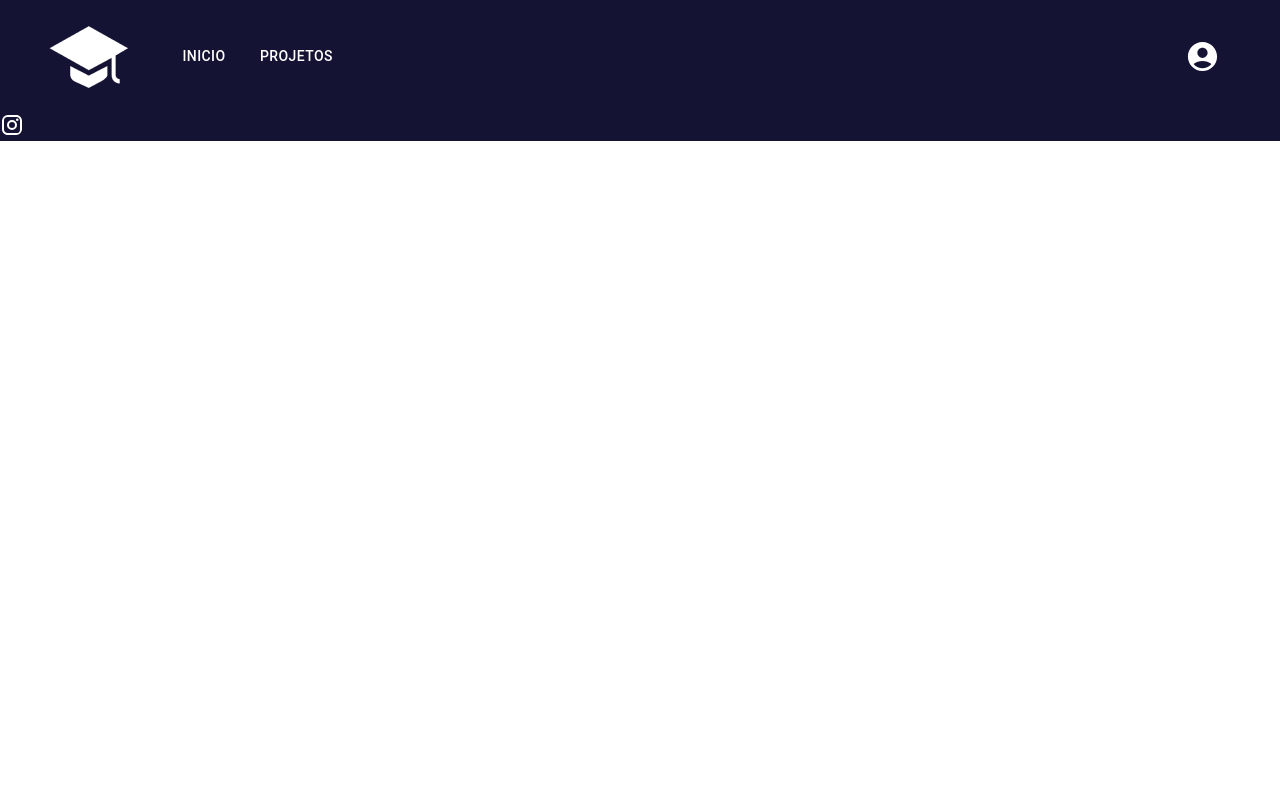
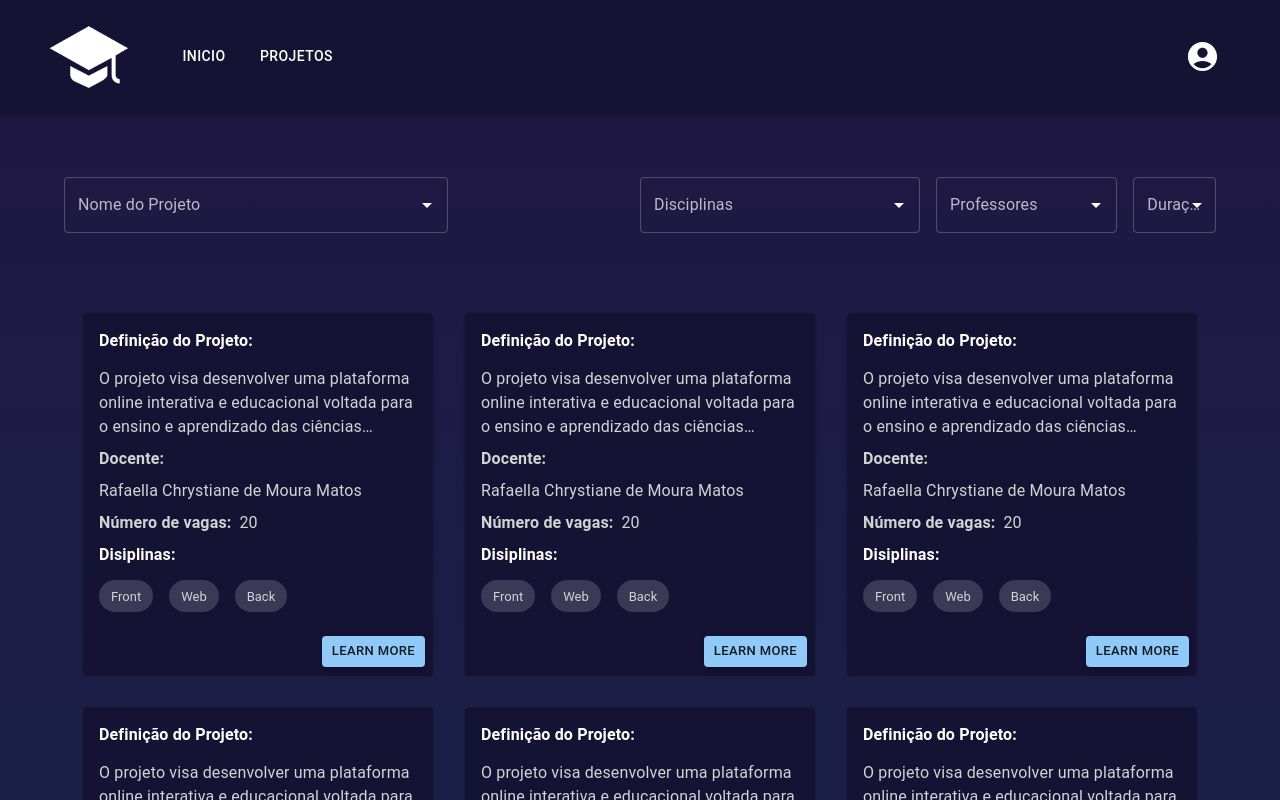
Before and after one commit to victoriavasconcelos/sivo, a React (Create React App) app: page /projetos in a window 1280 px wide. Shown: the top 800 px of the page. Built offline with nearby package versions, Linux system fonts and the light colour scheme.

Commit message:
Base da tela de projetos

```diff
--- a/src/components/card-projeto/index.jsx
+++ b/src/components/card-projeto/index.jsx
@@ -11,7 +11,7 @@ const card = {
 }
 export default function CardProjeto() {
   return (
-    <Card sx={{ width: 350, backgroundColor: '#151334' }}>
+    <Card sx={{ width: 350, background: '#151334' }}>
       <CardContent>
         <Grid container spacing={1}>
           <Grid item xs={12}>
--- a/src/pages/projetos/index.jsx
+++ b/src/pages/projetos/index.jsx
@@ -1,9 +1,64 @@
+import { Autocomplete, FormControl, Grid, InputLabel, MenuItem, Select, TextField } from "@mui/material";
+import CardProjeto from "../../components/card-projeto";
 
-import NavBar from "../../layout/navbar"
-
+const professores = ['Jose Aldo', 'Rafaella Chrystiane de Moura Matos', 'Joao Tinoco', 'Diogenes Carvalho']
+const disciplinas = ['Front', 'Back', 'Testes', 'IA', 'Redes']
+const duracoes = [6, 12, 18]
+const nomes = ['Projeto de Web', 'Plataforma de ensino', 'Análise de Vulnerabilidades do Magister']
+const cards = []
+for (let c = 0; c < 20; c++) {
+    cards.push(
+        <Grid item>
+            <CardProjeto />
+        </Grid>
+    )
+}
 export default function Projetos() {
     return (
-        <div>
-        </div>
+        <Grid container spacing={4} padding={8} direction='column'>
+            <Grid item xs={12} container justifyContent='space-between'>
+                <Grid item xs={4}>
+                    <Autocomplete
+                        options={nomes}
+                        renderInput={(params) =>
+                            <TextField {...params} label='Nome do Projeto' />
+                        }
+                    />
+                </Grid>
+                <Grid item xs={6} container direction='row' spacing={2}>
+                    <Grid item xs={6}>
+                        <Autocomplete
+                            options={disciplinas}
+                            multiple
+                            getOptionLabel={(option) => option}
+                            renderInput={(params) =>
+                                <TextField {...params} label='Disciplinas' placeholder="Disciplinas" />
+                            }
+                        />
+                    </Grid>
+                    <Grid item xs={4}>
+                        <Autocomplete
+                            options={professores}
+                            renderInput={(params) =>
+                                <TextField {...params} label='Professores' />
+                            }
+                        />
+                    </Grid>
+                    <Grid item xs={2}>
+                        <FormControl fullWidth>
+                            <InputLabel>Duração</InputLabel>
+                            <Select label='Duração'>
+                                {duracoes.map(d => (
+                                    <MenuItem value={d}>{d} meses</MenuItem>
+                                ))}
+                            </Select>
+                        </FormControl>
+                    </Grid>
+                </Grid>
+            </Grid>
+            <Grid item xs={12} container spacing={4} marginTop={2} justifyContent='center'>
+                {cards}
+            </Grid>
+        </Grid>
     )
 }
```
